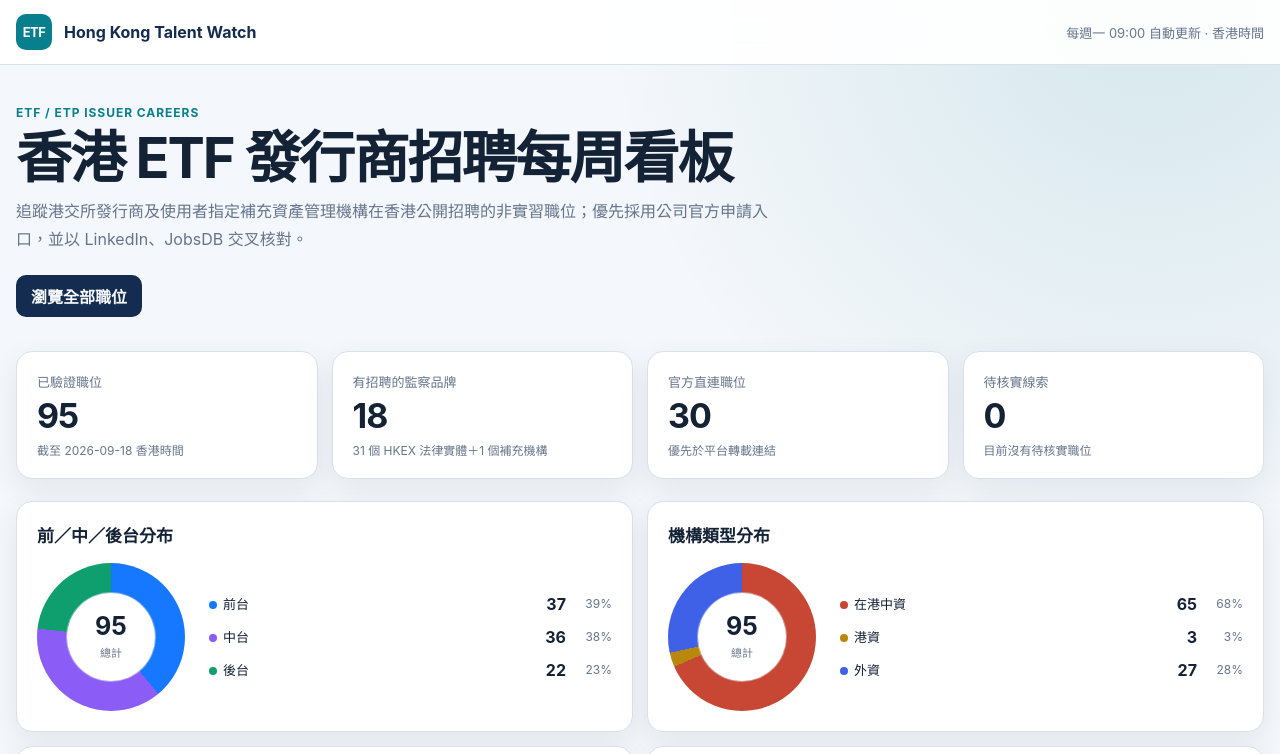
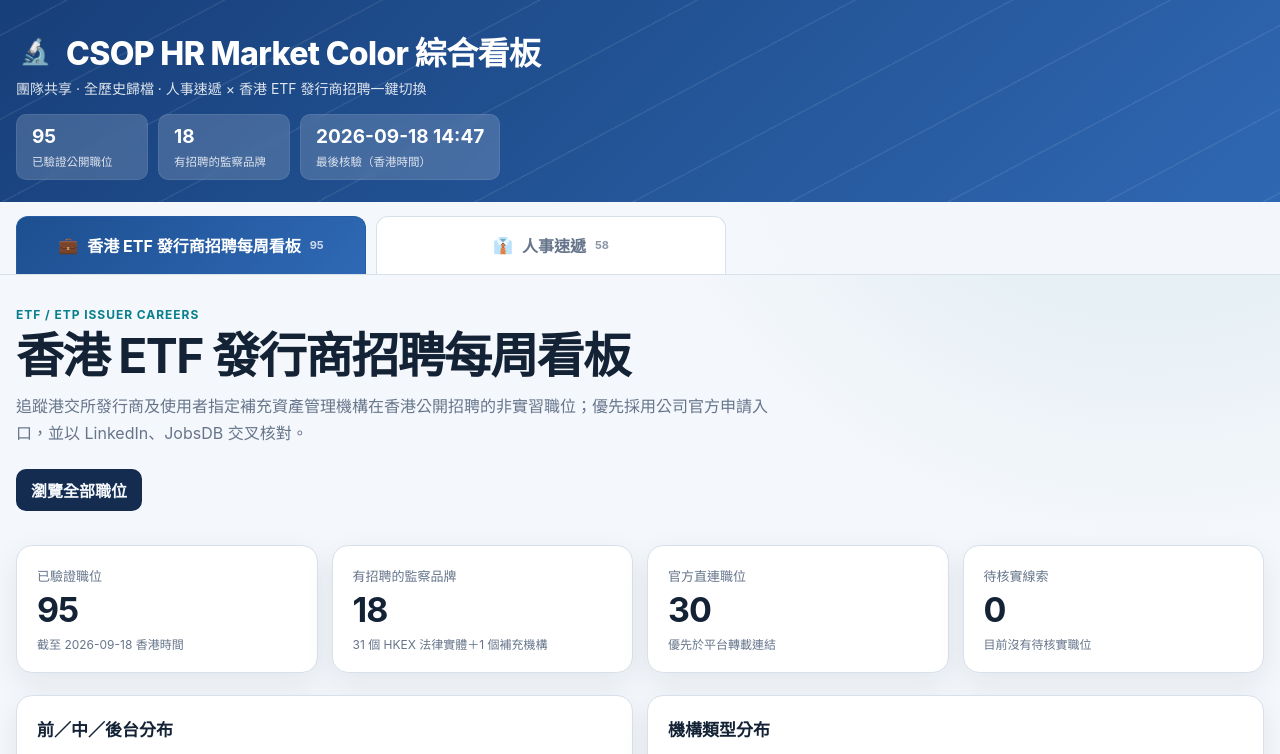
Before and after one commit to JackZeng317/financial-hr-digest, a plain HTML site: page hk-etf-jobs/index.html in a window 1280 px wide. Shown: the top 754 px of the page. Drawn offline with Linux system fonts and the light colour scheme.

Commit message:
redesign dashboard as two-section hub

```diff
--- a/hk-etf-jobs/hong-kong-etf-jobs-dashboard.js
+++ b/hk-etf-jobs/hong-kong-etf-jobs-dashboard.js
@@ -182,10 +182,14 @@
       q("#hrd-toggle-all").textContent = hrdState.allOpen ? "摺疊全部" : "展開全部";
     };
     const initHrd = function () {
-      q("#hrd-report-total").textContent = HRD.reportCount || hrdReports.length;
-      q("#hrd-item-total").textContent = HRD.totalItems || hrdReports.reduce(function (sum, report) { return sum + (report.itemCount || 0); }, 0);
-      q("#hrd-date-range").textContent = Array.isArray(HRD.dateRange) ? HRD.dateRange.join(" 至 ") : "—";
+      const reportTotal = HRD.reportCount || hrdReports.length;
+      const itemTotal = HRD.totalItems || hrdReports.reduce(function (sum, report) { return sum + (report.itemCount || 0); }, 0);
+      q("#hrd-report-total").textContent = reportTotal;
+      q("#hrd-item-total").textContent = itemTotal;
+      q("#hrd-tab-count").textContent = reportTotal;
+      q("#hrd-date-range").textContent = "資料日期：" + (Array.isArray(HRD.dateRange) ? HRD.dateRange.join(" 至 ") : "—");
       q("#hrd-generated-at").textContent = HRD.generatedAt || "—";
+      q("#people-footer-updated").textContent = "更新於 " + (HRD.generatedAt || "—");
       q("#hrd-period").insertAdjacentHTML("beforeend", hrdReports.map(function (report) {
         return '<option value="' + esc(report.date) + '">' + esc(report.date) + '（' + esc(report.itemCount || 0) + ' 條）</option>';
       }).join(""));
@@ -380,13 +384,48 @@
       renderJobs();
     });
 
+    let activeChapter = window.location.hash === "#people" ? "people" : "etf";
+    let activeEtfTab = "jobs";
+    const etfSectionIds = ["etf-intro","etf-kpis","etf-insights","etf-origin","etf-tabs"];
+    const etfPanelNames = ["jobs","history","coverage","appendix","pending"];
+    const setChapter = function (chapter, moveToContent) {
+      activeChapter = chapter === "people" ? "people" : "etf";
+      document.querySelectorAll(".chapter-tab").forEach(function (tab) {
+        tab.setAttribute("aria-selected", String(tab.dataset.chapter === activeChapter));
+      });
+      document.querySelectorAll("[data-chapter-stat]").forEach(function (stat) {
+        stat.hidden = stat.dataset.chapterStat !== activeChapter;
+      });
+      etfSectionIds.forEach(function (id) { q("#" + id).hidden = activeChapter !== "etf"; });
+      etfPanelNames.forEach(function (name) {
+        q("#" + name + "-panel").hidden = activeChapter !== "etf" || name !== activeEtfTab;
+      });
+      q("#people-panel").hidden = activeChapter !== "people";
+      q("#etf-footer").hidden = activeChapter !== "etf";
+      q("#people-footer").hidden = activeChapter !== "people";
+      try {
+        window.history.replaceState(null, "", window.location.pathname + window.location.search + (activeChapter === "people" ? "#people" : "#etf"));
+      } catch (error) { /* 靜態預覽環境可能不允許改寫網址 */ }
+      if (moveToContent && window.scrollY > q(".chapter-bar").offsetTop + 80) {
+        q(".chapter-bar").scrollIntoView({behavior:"smooth", block:"start"});
+      }
+    };
+
+    document.querySelectorAll(".chapter-tab").forEach(function (tab) {
+      tab.addEventListener("click", function () { setChapter(tab.dataset.chapter, true); });
+    });
+    window.addEventListener("hashchange", function () {
+      setChapter(window.location.hash === "#people" ? "people" : "etf", false);
+    });
     document.querySelectorAll(".tab").forEach(function (tab) {
       tab.addEventListener("click", function () {
+        activeEtfTab = tab.dataset.tab;
         document.querySelectorAll(".tab").forEach(function (t) { t.setAttribute("aria-selected", String(t === tab)); });
-        ["jobs","people","history","coverage","appendix","pending"].forEach(function (name) { q("#" + name + "-panel").hidden = tab.dataset.tab !== name; });
+        etfPanelNames.forEach(function (name) { q("#" + name + "-panel").hidden = activeChapter !== "etf" || tab.dataset.tab !== name; });
       });
     });
     q("#jump-jobs").addEventListener("click", function () {
+      setChapter("etf", false);
       q("#jobs-tab").click();
       q("#jobs-panel").scrollIntoView({behavior:"smooth", block:"start"});
       q("#search").focus({preventScroll:true});
@@ -407,4 +446,5 @@
     });
     renderJobs();
     renderHistory();
+    setChapter(activeChapter, false);
 })();
--- a/hk-etf-jobs/index.html
+++ b/hk-etf-jobs/index.html
@@ -3,8 +3,8 @@
 <head>
   <meta charset="utf-8">
   <meta name="viewport" content="width=device-width, initial-scale=1">
-  <meta name="description" content="香港 ETF／ETP 發行商招聘職位看板">
-  <title>香港 ETF 發行商招聘每周看板</title>
+  <meta name="description" content="CSOP 人事速遞與香港 ETF 發行商招聘綜合看板">
+  <title>CSOP HR Market Color 綜合看板</title>
   <style>
     :root {
       color-scheme: light dark;
@@ -61,41 +61,78 @@
     button, input, select { font: inherit; }
     button, select, input { min-height: 42px; }
     .shell { width: min(1480px, calc(100% - 32px)); margin: 0 auto; }
-    .topbar {
-      background: color-mix(in srgb, var(--surface) 92%, transparent);
-      border-bottom: 1px solid var(--line);
-      position: sticky;
-      top: 0;
-      z-index: 20;
-      backdrop-filter: blur(18px);
-    }
+    .topbar { color: #fff; background: linear-gradient(135deg, #173f79 0%, #2f68b2 100%); overflow: hidden; }
     .topbar-inner {
-      min-height: 64px;
-      display: flex;
-      align-items: center;
-      justify-content: space-between;
-      gap: 20px;
+      position: relative;
+      padding: 28px 0 22px;
+    }
+    .topbar-inner::after {
+      content: "";
+      position: absolute;
+      inset: -40px -80px;
+      pointer-events: none;
+      opacity: .08;
+      background-image: repeating-linear-gradient(-28deg, transparent 0 72px, #fff 73px 74px);
     }
     .brand {
       display: flex;
       align-items: center;
       gap: 12px;
-      font-weight: 700;
-      color: var(--navy);
+      font-size: clamp(23px, 3vw, 32px);
+      font-weight: 800;
+      letter-spacing: -.02em;
+      color: #fff;
     }
     .brand-mark {
       display: grid;
       place-items: center;
-      width: 36px;
-      height: 36px;
+      width: 38px;
+      height: 38px;
+      font-size: 25px;
+    }
+    .top-meta { margin-top: 4px; color: rgba(255,255,255,.86); font-size: 14px; }
+    .hub-stats { position: relative; z-index: 1; display: flex; flex-wrap: wrap; gap: 10px; margin-top: 16px; }
+    .hub-stat {
+      min-width: 132px;
+      padding: 10px 15px;
+      border: 1px solid rgba(255,255,255,.08);
       border-radius: 10px;
-      background: var(--brand);
-      color: #fff;
-      letter-spacing: -.04em;
-      font-size: 13px;
-    }
-    .top-meta { color: var(--muted); font-size: 13px; text-align: right; }
-    main { padding: 40px 0 56px; }
+      background: rgba(255,255,255,.17);
+      backdrop-filter: blur(5px);
+    }
+    .hub-stat strong { display: block; color: #fff; font-size: 19px; line-height: 1.25; }
+    .hub-stat span { display: block; margin-top: 4px; color: rgba(255,255,255,.82); font-size: 11.5px; }
+    .chapter-bar {
+      position: sticky;
+      top: 0;
+      z-index: 30;
+      background: color-mix(in srgb, var(--bg) 94%, transparent);
+      border-bottom: 1px solid var(--line);
+      backdrop-filter: blur(16px);
+    }
+    .chapter-tabs { display: flex; gap: 10px; padding-top: 14px; overflow-x: auto; }
+    .chapter-tab {
+      min-height: 58px;
+      flex: 0 1 350px;
+      display: flex;
+      align-items: center;
+      justify-content: center;
+      gap: 9px;
+      padding: 10px 18px;
+      border: 1px solid var(--line);
+      border-bottom: 0;
+      border-radius: 12px 12px 0 0;
+      background: var(--surface);
+      color: var(--muted);
+      cursor: pointer;
+      font-size: 16px;
+      font-weight: 750;
+      white-space: nowrap;
+    }
+    .chapter-tab:hover { color: var(--brand); }
+    .chapter-tab[aria-selected="true"] { color: #fff; border-color: #245da5; background: linear-gradient(135deg, #1d4f90, #2f69b5); }
+    .chapter-count { font-size: 11px; opacity: .76; }
+    main { padding: 32px 0 56px; }
     .eyebrow {
       color: var(--brand);
       font-weight: 700;
@@ -103,7 +140,7 @@
       text-transform: uppercase;
       font-size: 12px;
     }
-    h1 { margin: 8px 0 10px; max-width: 760px; font-size: clamp(32px, 5vw, 56px); line-height: 1.08; letter-spacing: -.035em; }
+    .chapter-title { margin: 8px 0 10px; max-width: 860px; font-size: clamp(30px, 4.5vw, 48px); line-height: 1.1; letter-spacing: -.035em; }
     .lede { margin: 0; max-width: 760px; color: var(--muted); font-size: 16px; line-height: 1.7; }
     .hero-actions { display: flex; gap: 10px; flex-wrap: wrap; margin-top: 22px; }
     .btn {
@@ -485,8 +522,13 @@
     }
     @media (max-width: 720px) {
       .shell { width: min(100% - 20px, 1480px); }
-      .topbar-inner { min-height: 58px; }
-      .top-meta { display: none; }
+      .topbar-inner { padding: 22px 0 18px; }
+      .top-meta { font-size: 12px; }
+      .hub-stats { display: grid; grid-template-columns: 1fr 1fr; }
+      .hub-stat { min-width: 0; }
+      .hub-stat:nth-of-type(3), .hub-stat:nth-of-type(6) { grid-column: 1 / -1; }
+      .chapter-tabs { gap: 7px; padding-top: 10px; }
+      .chapter-tab { min-height: 52px; flex: 1 0 auto; padding: 8px 13px; font-size: 14px; }
       main { padding-top: 26px; }
       .kpis, .insights { grid-template-columns: 1fr; }
       .origin-grid { grid-template-columns: 1fr; }
@@ -524,29 +566,44 @@
 <body>
   <header class="topbar">
     <div class="shell topbar-inner">
-      <div class="brand"><span class="brand-mark">ETF</span><span>Hong Kong Talent Watch</span></div>
-      <div class="top-meta">每週一 09:00 自動更新 · 香港時間</div>
+      <div class="brand"><span class="brand-mark" aria-hidden="true">🔬</span><span>CSOP HR Market Color 綜合看板</span></div>
+      <div class="top-meta">團隊共享 · 全歷史歸檔 · 人事速遞 × 香港 ETF 發行商招聘一鍵切換</div>
+      <div class="hub-stats" aria-label="章節摘要">
+        <article class="hub-stat" data-chapter-stat="etf"><strong>95</strong><span>已驗證公開職位</span></article>
+        <article class="hub-stat" data-chapter-stat="etf"><strong>18</strong><span>有招聘的監察品牌</span></article>
+        <article class="hub-stat" data-chapter-stat="etf"><strong>2026-09-18 14:47</strong><span>最後核驗（香港時間）</span></article>
+        <article class="hub-stat" data-chapter-stat="people" hidden><strong id="hrd-report-total">—</strong><span>人事速遞期數</span></article>
+        <article class="hub-stat" data-chapter-stat="people" hidden><strong id="hrd-item-total">—</strong><span>人事資訊</span></article>
+        <article class="hub-stat" data-chapter-stat="people" hidden><strong id="hrd-generated-at">—</strong><span>最後更新</span></article>
+      </div>
     </div>
   </header>
 
+  <div class="chapter-bar">
+    <nav class="shell chapter-tabs" role="tablist" aria-label="綜合看板章節">
+      <button class="chapter-tab" role="tab" aria-selected="true" aria-controls="jobs-panel" id="etf-chapter-tab" data-chapter="etf" type="button"><span aria-hidden="true">💼</span><span>香港 ETF 發行商招聘每周看板</span><span class="chapter-count">95</span></button>
+      <button class="chapter-tab" role="tab" aria-selected="false" aria-controls="people-panel" id="people-chapter-tab" data-chapter="people" type="button"><span aria-hidden="true">👔</span><span>人事速遞</span><span class="chapter-count" id="hrd-tab-count">—</span></button>
+    </nav>
+  </div>
+
   <main class="shell">
-    <section aria-labelledby="page-title">
+    <section id="etf-intro" aria-labelledby="page-title">
       <div class="eyebrow">ETF / ETP Issuer Careers</div>
-      <h1 id="page-title">香港 ETF 發行商招聘每周看板</h1>
+      <h2 class="chapter-title" id="page-title">香港 ETF 發行商招聘每周看板</h2>
       <p class="lede">追蹤港交所發行商及使用者指定補充資產管理機構在香港公開招聘的非實習職位；優先採用公司官方申請入口，並以 LinkedIn、JobsDB 交叉核對。</p>
       <div class="hero-actions">
         <button class="btn btn-primary" id="jump-jobs" type="button">瀏覽全部職位</button>
       </div>
     </section>
 
-    <section class="kpis" aria-label="招聘摘要">
+    <section class="kpis" id="etf-kpis" aria-label="招聘摘要">
       <article class="card kpi"><div class="kpi-label">已驗證職位</div><div class="kpi-value">95</div><div class="kpi-note">截至 2026-09-18 香港時間</div></article>
       <article class="card kpi"><div class="kpi-label">有招聘的監察品牌</div><div class="kpi-value">18</div><div class="kpi-note">31 個 HKEX 法律實體＋1 個補充機構</div></article>
       <article class="card kpi"><div class="kpi-label">官方直連職位</div><div class="kpi-value" id="official-count">30</div><div class="kpi-note">優先於平台轉載連結</div></article>
       <article class="card kpi"><div class="kpi-label">待核實線索</div><div class="kpi-value">0</div><div class="kpi-note">目前沒有待核實職位</div></article>
     </section>
 
-    <section class="insights" aria-label="招聘分布">
+    <section class="insights" id="etf-insights" aria-label="招聘分布">
       <article class="card panel">
         <h2>前／中／後台分布</h2>
         <div class="donut-layout">
@@ -595,7 +652,7 @@
       </article>
     </section>
 
-    <section class="origin-overview" aria-labelledby="origin-title">
+    <section class="origin-overview" id="etf-origin" aria-labelledby="origin-title">
       <div class="section-head">
         <h2 id="origin-title">監察機構背景分類</h2>
         <span class="result-count">按母集團主要背景與品牌來源地歸類；台、日、韓、歐美機構列作外資</span>
@@ -625,9 +682,8 @@
       </div>
     </section>
 
-    <nav class="tabs" role="tablist" aria-label="看板內容">
+    <nav class="tabs" id="etf-tabs" role="tablist" aria-label="香港 ETF 招聘看板內容">
       <button class="tab" role="tab" aria-selected="true" aria-controls="jobs-panel" id="jobs-tab" data-tab="jobs" type="button">已驗證職位</button>
-      <button class="tab" role="tab" aria-selected="false" aria-controls="people-panel" id="people-tab" data-tab="people" type="button">👔 人事速遞</button>
       <button class="tab" role="tab" aria-selected="false" aria-controls="history-panel" id="history-tab" data-tab="history" type="button">每週紀錄</button>
       <button class="tab" role="tab" aria-selected="false" aria-controls="coverage-panel" id="coverage-tab" data-tab="coverage" type="button">官方網站核查</button>
       <button class="tab" role="tab" aria-selected="false" aria-controls="appendix-panel" id="appendix-tab" data-tab="appendix" type="button">集團招聘入口</button>
@@ -854,19 +910,14 @@
       <div class="empty" id="jobs-empty" hidden>沒有符合目前篩選條件的職位。</div>
     </section>
 
-    <section id="people-panel" role="tabpanel" aria-labelledby="people-tab" hidden>
+    <section id="people-panel" role="tabpanel" aria-labelledby="people-chapter-tab" hidden>
       <div class="section-head">
         <div>
           <h2>👔 人事速遞</h2>
           <p class="note">追蹤香港、大中華、亞太及國際金融機構的人事變動、招聘趨勢與薪酬資訊，內容與主站「人事速遞」同步。</p>
         </div>
       </div>
-      <div class="hrd-overview" aria-label="人事速遞資料概覽">
-        <article class="card hrd-stat"><span>報告期數</span><strong id="hrd-report-total">—</strong></article>
-        <article class="card hrd-stat"><span>人事資訊</span><strong id="hrd-item-total">—</strong></article>
-        <article class="card hrd-stat"><span>資料日期</span><strong id="hrd-date-range">—</strong></article>
-        <article class="card hrd-stat"><span>最後更新</span><strong id="hrd-generated-at">—</strong></article>
-      </div>
+      <p class="note" id="hrd-date-range">資料日期：—</p>
       <form class="card hrd-filters" id="hrd-filters-form">
         <label>搜尋機構、人物或關鍵字
           <input id="hrd-search" type="search" placeholder="例如：匯豐、私銀、Citi、裁員、公募基金">
@@ -1006,9 +1057,10 @@
       </div>
     </section>
 
-    <footer>
+    <footer id="etf-footer">
       資料截面：2026-09-18 14:47（香港時間）。已逐條核對公開頁面狀態、香港地點及僱主；同一職位跨平台重複時只保留一條，公司官方頁與第三方平台狀態衝突時以官方頁為準。職位仍可能隨時下架，申請前請再次查看連結。
     </footer>
+    <footer id="people-footer" hidden>資料來源：金融人事速遞 · <span id="people-footer-updated">最後更新時間載入中</span></footer>
   </main>
 
   <script type="application/json" id="dashboard-data">
```
